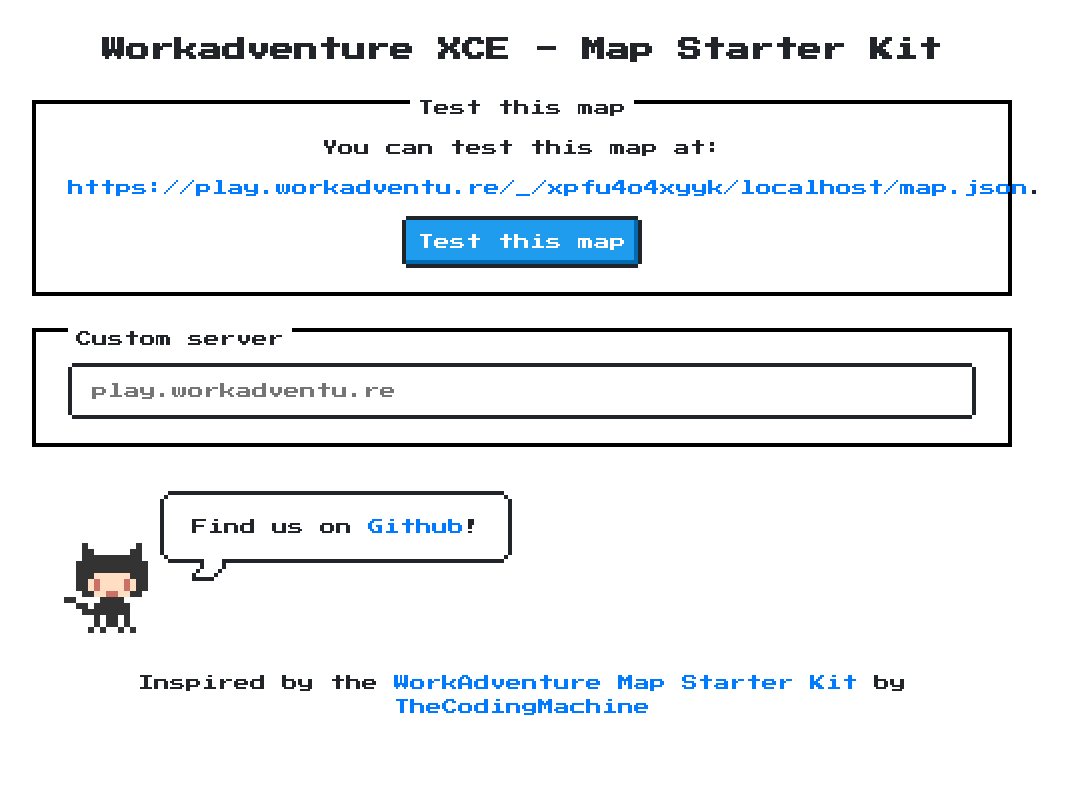
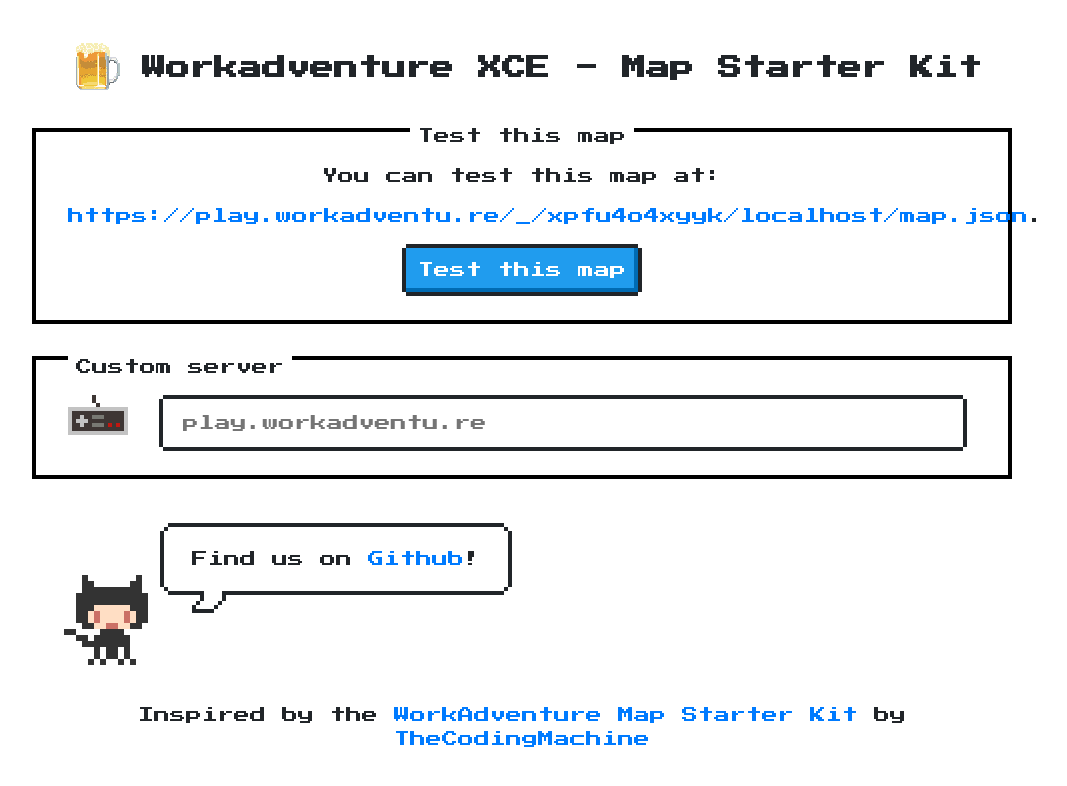
Before and after one commit to workadventure-xce/workadventure-xce-map-starter-kit, a website built with webpack: page index.html in a window 1280 px wide. Shown: the whole page, without its empty margins (118-1185 px from the left). Built offline with nearby package versions, Linux system fonts and the light colour scheme.

Commit message:
Add beer icons

```diff
--- a/index.html
+++ b/index.html
@@ -3,6 +3,7 @@
   <head>
     <meta charset="utf-8">
     <title>WorkAdventure XCE - Map Starter Kit</title>
+    <link rel="shortcut icon" type="image/x-icon" href="assets/favicon.ico">
     <link href="https://fonts.googleapis.com/css?family=Press+Start+2P" rel="stylesheet" />
     <link href="https://unpkg.com/nes.css@2.3.0/css/nes.min.css" rel="stylesheet" />
     <style>
@@ -15,7 +16,8 @@
 
       header, footer {
         text-align: center;
-        margin: 2rem;
+        margin-top: 2rem;
+        margin-bottom: 2rem;
       }
 
       .nes-container {
@@ -24,8 +26,9 @@
     </style>
   </head>
   <body>
-    <header>
-      <h2>Workadventure XCE - Map Starter Kit</h2>
+    <header style="display: flex; justify-content:center; align-items:center;">
+      <img style="margin-right: 1rem" src="assets/beer.png"/>
+      <h2 style="margin-top: 1rem">Workadventure XCE - Map Starter Kit</h2>
     </header>
     <main>
       <div class="nes-container with-title is-centered">
@@ -36,7 +39,8 @@
       </div>
       <div class="nes-container with-title">
         <p class="title">Custom server</p>
-        <div class="nes-field">
+        <i class="nes-logo" style="float: left; width: 10%"></i>
+        <div class="nes-field" style="display: inline-block; width: 89%">
           <input type="text" placeholder="play.workadventu.re" id="server_input" class="nes-input">
         </div>
       </div>
```
Also changed, not shown: assets/beer.png (added), assets/favicon.ico (added).
